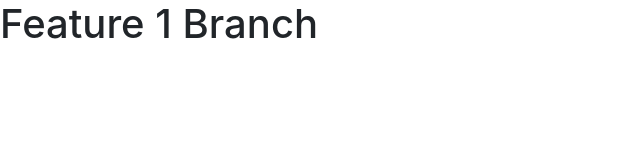
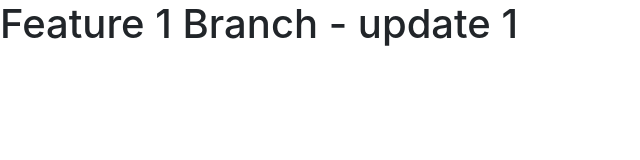
Before and after one commit to hunginf/HTMLTemplate, a plain HTML site: page index.html in a window 1280 px wide. Shown: the whole page, without its empty margins (0-640 px from the left). Drawn offline with nearby package versions, Linux system fonts and the light colour scheme.

Commit message:
feature_1: update 1

```diff
--- a/index.html
+++ b/index.html
@@ -18,7 +18,7 @@
     <![endif]-->
   </head>
   <body>
-    <h1>Feature 1 Branch</h1>
+    <h1>Feature 1 Branch - update 1</h1>
 
     <!-- jQuery (necessary for Bootstrap's JavaScript plugins) -->
     <script src="https://ajax.googleapis.com/ajax/libs/jquery/1.12.4/jquery.min.js"></script>
```
